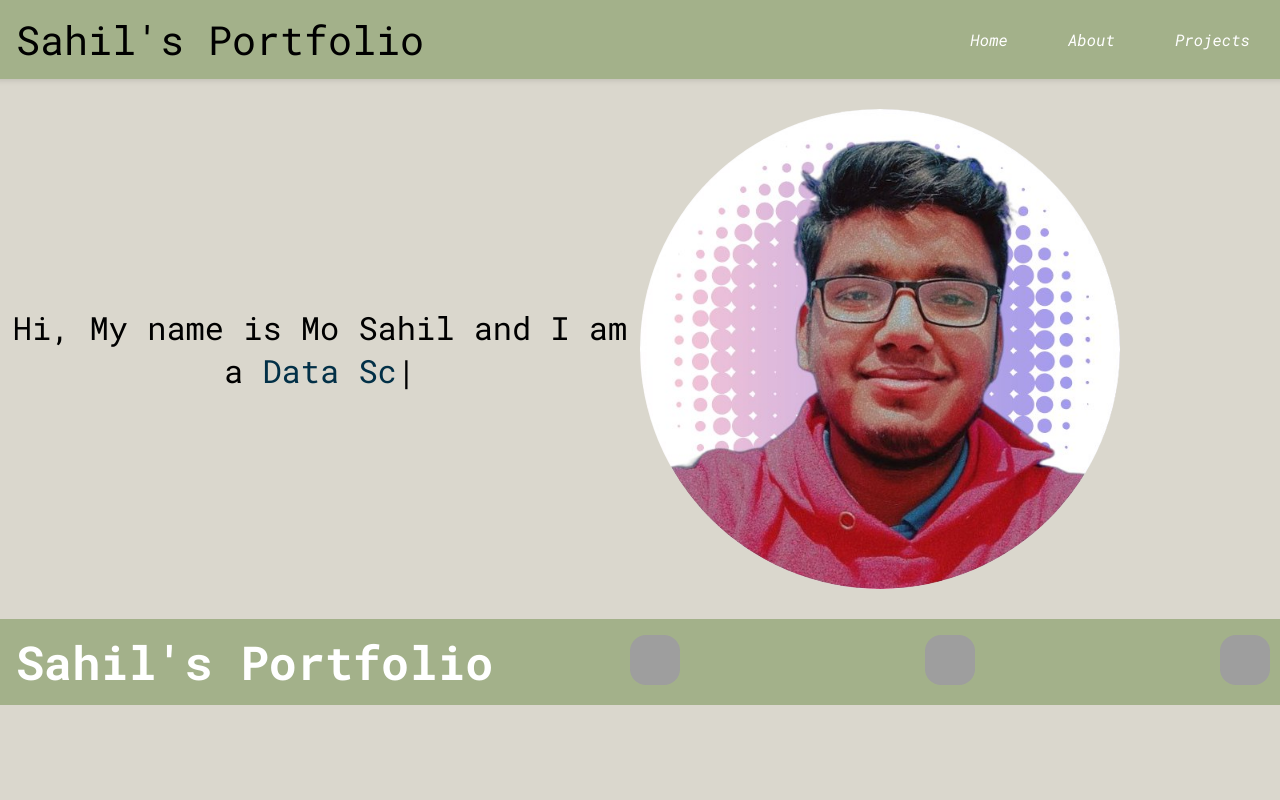
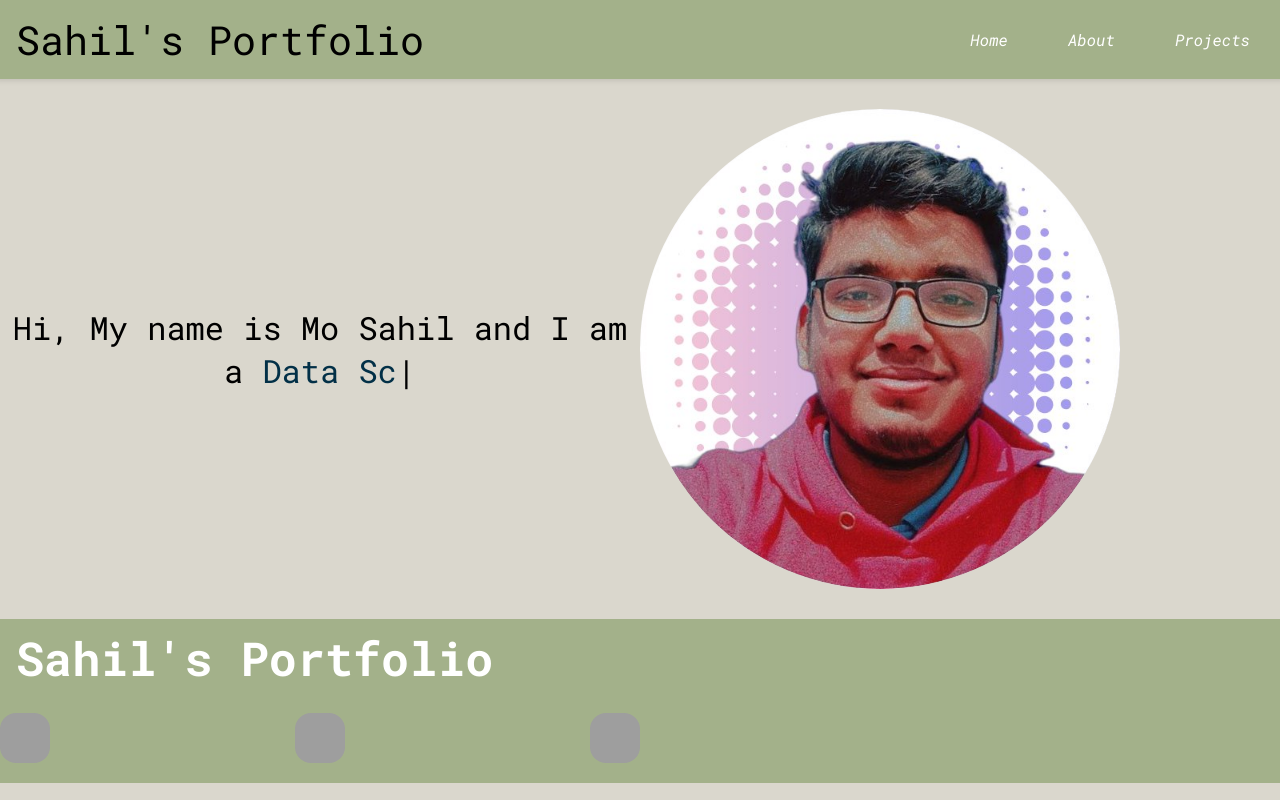
Before and after one commit to Mo-Sahill/Mo-Sahill.github.io, a plain HTML site: page index.html in a window 1280 px wide. Drawn offline with nearby package versions, Linux system fonts and the light colour scheme; grey boxes are pictures that could not be loaded; a web font is replaced by a local one.

Commit message:
optimized index.html for phone

```diff
--- a/style.css
+++ b/style.css
@@ -104,7 +104,7 @@ footer {
     align-items: center;
     justify-content: space-between;
     width: 50%;
-    margin-right: 10px;
+    margin-right: 10vh;
     padding-top: 2vh;
     padding-bottom: 2vh;
 }
```
